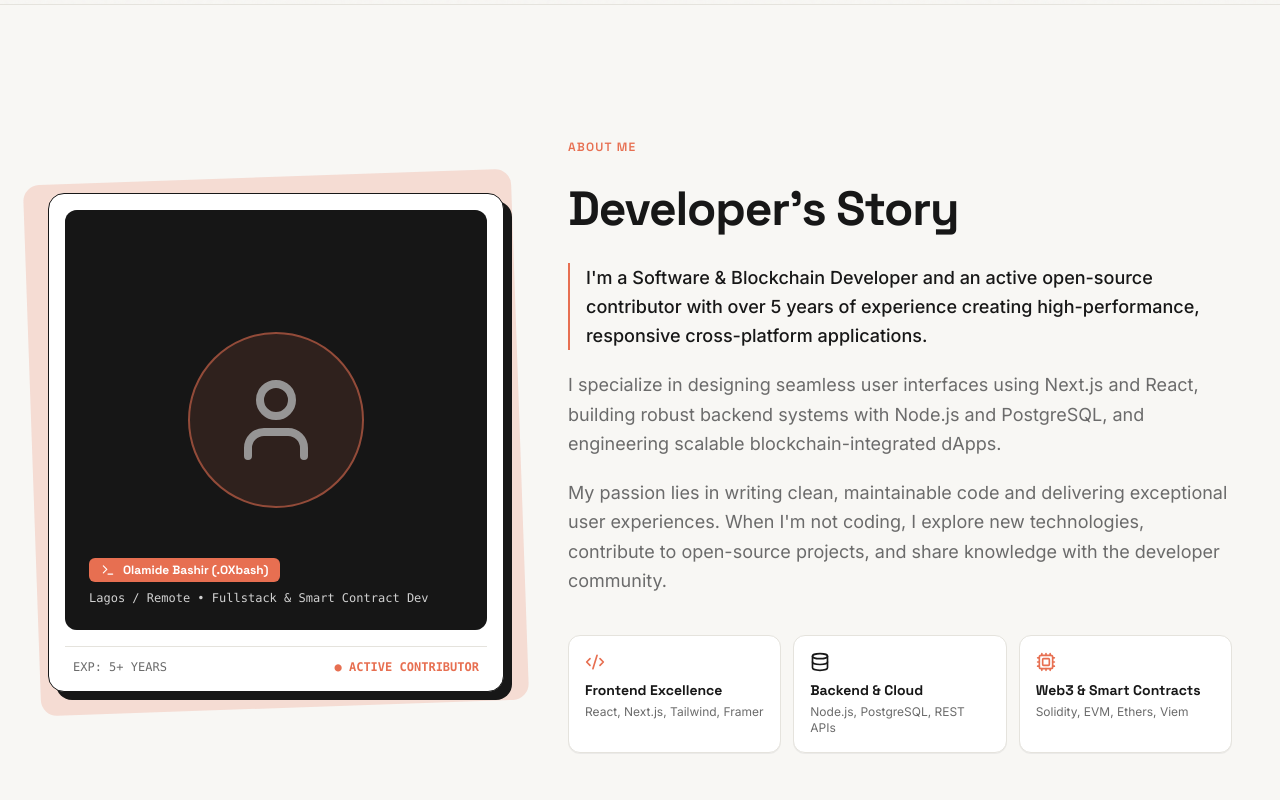
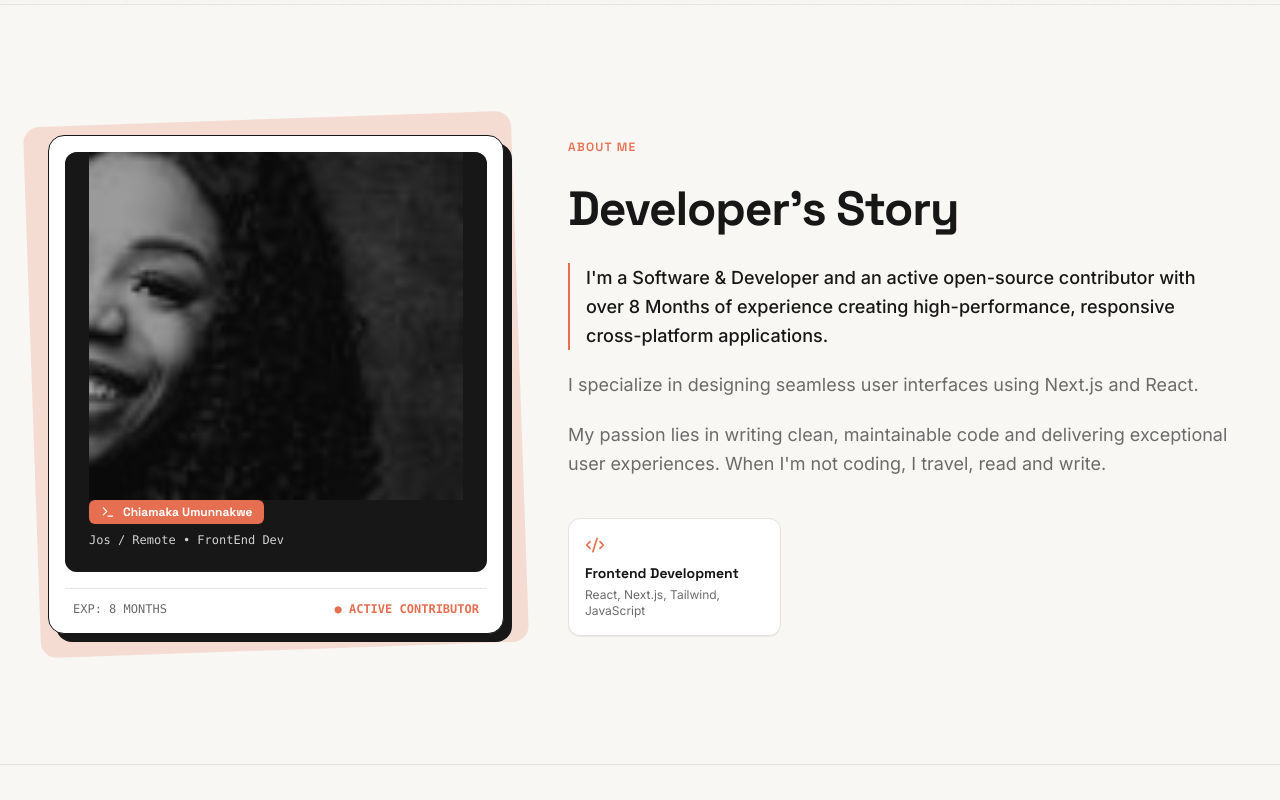
Before and after one commit to ChyyamakaU/portfoliowebsite, a React (Vite) app: page / in a window 1280 px wide. Shown: the part 880-1680 px from the top of the page. Built offline with nearby package versions, Linux system fonts and the light colour scheme.

Commit message:
fix: story component

```diff
--- a/src/components/Story.jsx
+++ b/src/components/Story.jsx
@@ -1,6 +1,6 @@
-import React from 'react';
+import picture from "../assets/picture.jpeg"
 import { motion } from 'framer-motion';
-import { User, Code2, Database, Cpu, Terminal, CheckCircle2 } from 'lucide-react';
+import { User, Code2, Database, Cpu, Terminal} from 'lucide-react';
 
 export default function Story() {
   const containerVariants = {
@@ -23,7 +23,7 @@ export default function Story() {
   };
 
   return (
-    <section id="about" className="py-24 md:py-32 bg-[#F8F7F4] relative overflow-hidden border-t border-[#E5E3DD]">
+    <section id="about" className="py-24 md:py-32 bg-[rgb(248,247,244)] relative overflow-hidden border-t border-[rgb(229,227,221)]">
       <div className="max-w-7xl mx-auto px-6 sm:px-8 lg:px-12">
         <div className="grid grid-cols-1 lg:grid-cols-12 gap-12 lg:gap-16 items-center">
 
@@ -38,40 +38,32 @@ export default function Story() {
             <div className="relative mx-auto max-w-md lg:max-w-none">
 
               {/* Handcrafted Accent Offset Border */}
-              <div className="absolute -inset-4 bg-[#E76F51]/20 rounded-2xl -rotate-2 transform transition-transform group-hover:rotate-0" />
+              <div className="absolute -inset-4 bg-accent/20 rounded-2xl -rotate-2 transform transition-transform group-hover:rotate-0" />
 
               {/* Main Card Frame */}
-              <div className="relative rounded-2xl bg-white p-4 border border-[#171717] shadow-[8px_8px_0px_0px_#171717] overflow-hidden">
+              <div className="relative rounded-2xl bg-white p-4 border border-[rgb(23,23,23)] shadow-[8px_8px_0px_0px_#171717] overflow-hidden">
 
-                {/* Visual Avatar / Photo Graphic */}
-                <div className="relative h-96 sm:h-[420px] rounded-xl overflow-hidden bg-[#171717] flex flex-col justify-end p-6 group">
-                  {/* Solid Overlay */}
-                  <div className="absolute inset-0 bg-[#171717]/40 z-10" />
 
-                  {/* Custom Graphic Placeholder / Photo Visual */}
-                  <div className="absolute inset-0 flex items-center justify-center">
-                    <div className="w-44 h-44 rounded-full bg-[#E76F51]/20 border-2 border-[#E76F51] flex items-center justify-center relative">
-                      <User className="w-24 h-24 text-white/90" />
-                      <div className="absolute inset-0 rounded-full border border-white/20 animate-ping" />
-                    </div>
-                  </div>
+                <div className="relative h-96 sm:h-105 rounded-xl overflow-hidden bg-[rgb(23,23,23)] flex flex-col justify-end p-6 group">
+                  <img src={picture} alt="" />
+                  <div className="absolute inset-0 bg-ink/40 z-10" />
 
-                  {/* Photo Foreground Content */}
+
                   <div className="relative z-20 space-y-2">
-                    <div className="inline-flex items-center gap-2 px-3 py-1 rounded-md bg-[#E76F51] text-white text-xs font-bold font-heading">
+                    <div className="inline-flex items-center gap-2 px-3 py-1 rounded-md bg-[rgb(231,111,81)] text-white text-xs font-bold font-heading">
                       <Terminal className="w-3.5 h-3.5" />
-                      Olamide Bashir (.OXbash)
+                      Chiamaka Umunnakwe
                     </div>
                     <p className="text-xs text-white/80 font-mono">
-                      Lagos / Remote &bull; Fullstack &amp; Smart Contract Dev
+                      Jos / Remote &bull; FrontEnd Dev
                     </p>
                   </div>
                 </div>
 
                 {/* Handcrafted Bottom Tag */}
-                <div className="mt-4 pt-3 border-t border-[#E5E3DD] flex items-center justify-between px-2 text-xs font-mono text-[#6B6B6B]">
-                  <span>EXP: 5+ YEARS</span>
-                  <span className="text-[#E76F51] font-semibold">● ACTIVE CONTRIBUTOR</span>
+                <div className="mt-4 pt-3 border-t border-[rgb(229,227,221)] flex items-center justify-between px-2 text-xs font-mono text-[rgb(107,107,107)]">
+                  <span>EXP: 8 MONTHS</span>
+                  <span className="text-[rgb(231,111,81)] font-semibold">● ACTIVE CONTRIBUTOR</span>
                 </div>
               </div>
 
@@ -86,57 +78,46 @@ export default function Story() {
             whileInView="visible"
             viewport={{ once: true, amount: 0.2 }}
           >
-            {/* Header Tag */}
+
             <motion.div variants={itemVariants} className="inline-flex items-center gap-2">
-              <span className="text-xs font-semibold font-heading text-[#E76F51] uppercase tracking-widest">
+              <span className="text-xs font-semibold font-heading text-[rgb(231,111,81)] uppercase tracking-widest">
                 About Me
               </span>
             </motion.div>
 
-            {/* Section Title */}
+
             <motion.h2
               variants={itemVariants}
-              className="text-3xl sm:text-4xl lg:text-5xl font-bold font-heading text-[#171717] tracking-tight leading-tight"
+              className="text-3xl sm:text-4xl lg:text-5xl font-bold font-heading text-[rgb(23,23,23)] tracking-tight leading-tight"
             >
               Developer's Story
             </motion.h2>
 
             {/* Exact Copy Paragraphs */}
-            <motion.div variants={itemVariants} className="space-y-5 text-base sm:text-lg text-[#6B6B6B] font-body leading-relaxed">
+            <motion.div variants={itemVariants} className="space-y-5 text-base sm:text-lg text-[rgb(107,107,107)] font-body leading-relaxed">
 
-              <p className="text-[#171717] font-medium border-l-2 border-[#E76F51] pl-4">
-                I'm a Software &amp; Blockchain Developer and an active open-source contributor with over 5 years of experience creating high-performance, responsive cross-platform applications.
+              <p className="text-[rgb(23,23,23)] font-medium border-l-2 border-[rgb(231,111,81)] pl-4">
+                I'm a Software &amp; Developer and an active open-source contributor with over 8 Months of experience creating high-performance, responsive cross-platform applications.
               </p>
 
               <p>
-                I specialize in designing seamless user interfaces using Next.js and React, building robust backend systems with Node.js and PostgreSQL, and engineering scalable blockchain-integrated dApps.
+                I specialize in designing seamless user interfaces using Next.js and React.
               </p>
 
               <p>
-                My passion lies in writing clean, maintainable code and delivering exceptional user experiences. When I'm not coding, I explore new technologies, contribute to open-source projects, and share knowledge with the developer community.
+                My passion lies in writing clean, maintainable code and delivering exceptional user experiences. When I'm not coding, I travel, read and write.
               </p>
 
             </motion.div>
 
             {/* Core Competency Chips */}
             <motion.div variants={itemVariants} className="pt-4 grid grid-cols-1 sm:grid-cols-3 gap-3">
-              <div className="p-4 rounded-xl bg-white border border-[#E5E3DD] shadow-2xs">
-                <Code2 className="w-5 h-5 text-[#E76F51] mb-2" />
-                <h4 className="text-sm font-bold font-heading text-[#171717]">Frontend Excellence</h4>
-                <p className="text-xs text-[#6B6B6B] mt-1 font-body">React, Next.js, Tailwind, Framer</p>
+              <div className="p-4 rounded-xl bg-white border border-[rgb(229,227,221)] shadow-2xs">
+                <Code2 className="w-5 h-5 text-[rgb(231,111,81)] mb-2" />
+                <h4 className="text-sm font-bold font-heading text-[rgb(23,23,23)]">Frontend Development</h4>
+                <p className="text-xs text-[hsl(0,0%,42%)] mt-1 font-body">React, Next.js, Tailwind, JavaScript</p>
               </div>
 
-              <div className="p-4 rounded-xl bg-white border border-[#E5E3DD] shadow-2xs">
-                <Database className="w-5 h-5 text-[#171717] mb-2" />
-                <h4 className="text-sm font-bold font-heading text-[#171717]">Backend &amp; Cloud</h4>
-                <p className="text-xs text-[#6B6B6B] mt-1 font-body">Node.js, PostgreSQL, REST APIs</p>
-              </div>
-
-              <div className="p-4 rounded-xl bg-white border border-[#E5E3DD] shadow-2xs">
-                <Cpu className="w-5 h-5 text-[#E76F51] mb-2" />
-                <h4 className="text-sm font-bold font-heading text-[#171717]">Web3 &amp; Smart Contracts</h4>
-                <p className="text-xs text-[#6B6B6B] mt-1 font-body">Solidity, EVM, Ethers, Viem</p>
-              </div>
             </motion.div>
 
           </motion.div>
```
Also changed, not shown: src/assets/picture.jpeg (added).
